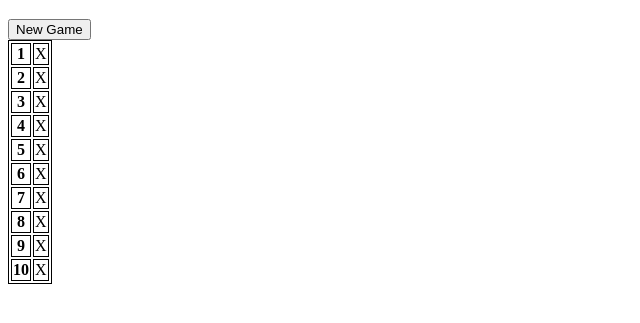
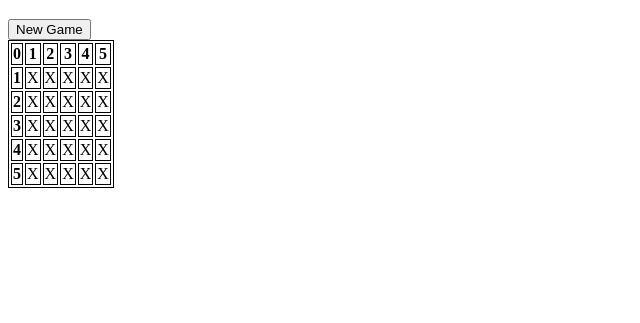
Before and after one commit to cristhian-jg/BattleShip, a plain HTML site: page index.html in a window 1280 px wide. Shown: the part 61-384 px from the top of the page, without its empty margins (0-640 px from the left). Drawn offline with Linux system fonts and the light colour scheme.

Commit message:
Genera mejor las filas y columnas pero aún no terminado

```diff
--- a/index.html
+++ b/index.html
@@ -18,36 +18,39 @@
     </style>
     <h1>Hundir la flota</h1>
     <button>New Game</button>
-<table id = "tabla">
-<!--
-        <tr>
-            <th>1</th>
-            <td>X</td>
-            <td>X</td>
-            <td>X</td>
-
-
-        </tr>
-        <tr>
-            <th>2</th>
-            <td>X</td>
-            <td>X</td>
-            <td>X</td>
-
-
-        </tr>-->
+    <table id="tabla">
+        <tbody>
+            <tr id="ABC">
+            </tr>
+        </tbody>
     </table>
 
     <script>
-
         window.onload = main();
 
         function main() {
             let tabla = document.getElementById("tabla");
+            let header = document.getElementById("ABC");
 
-            for (i=0; i<10; i++) {
-                tabla.innerHTML += '<tr><th>' + (i+1) +'</th><td> X </td></tr>'
+            let filas = 5;
+            let columnas = 5;
+
+            for (x = -1; x < filas; x++) {
+                header.innerHTML += "<tr><th>" + (x+1) + "</th></tr>"
             }
+
+            let tds = ""
+            let tdsaux = ""
+
+            for (i = 0; i < columnas; i++) {
+                for (j=0; j < columnas; j++) {
+                    tds = tdsaux + "<td>X</td>"
+                }
+                console.log(tds)
+                tabla.innerHTML += "<th>" + (i+1) + "<td>X</td><td>X</td><td>X</td><td>X</td><td>X</td>";
+
+            }
+
         }
     </script>
 
```
